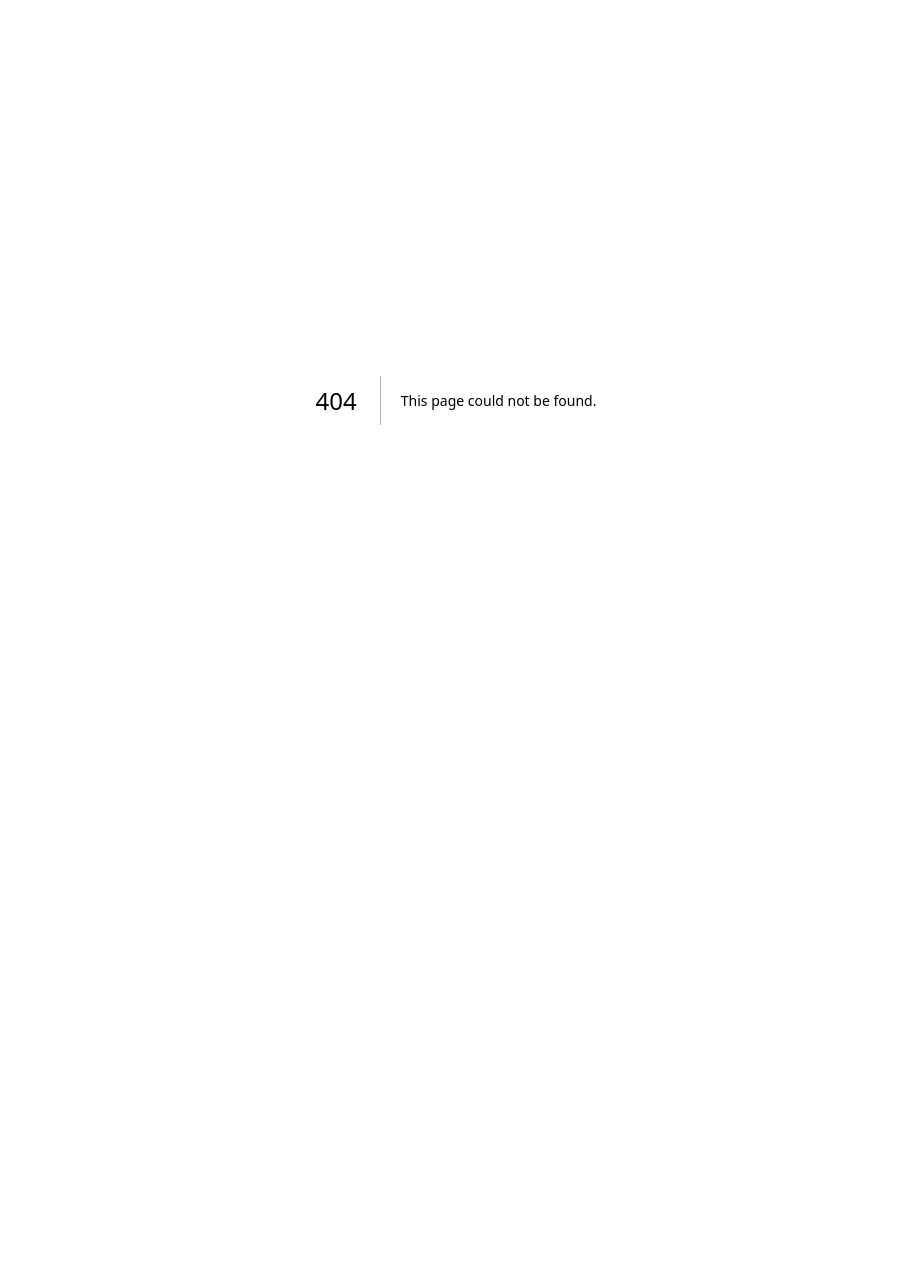
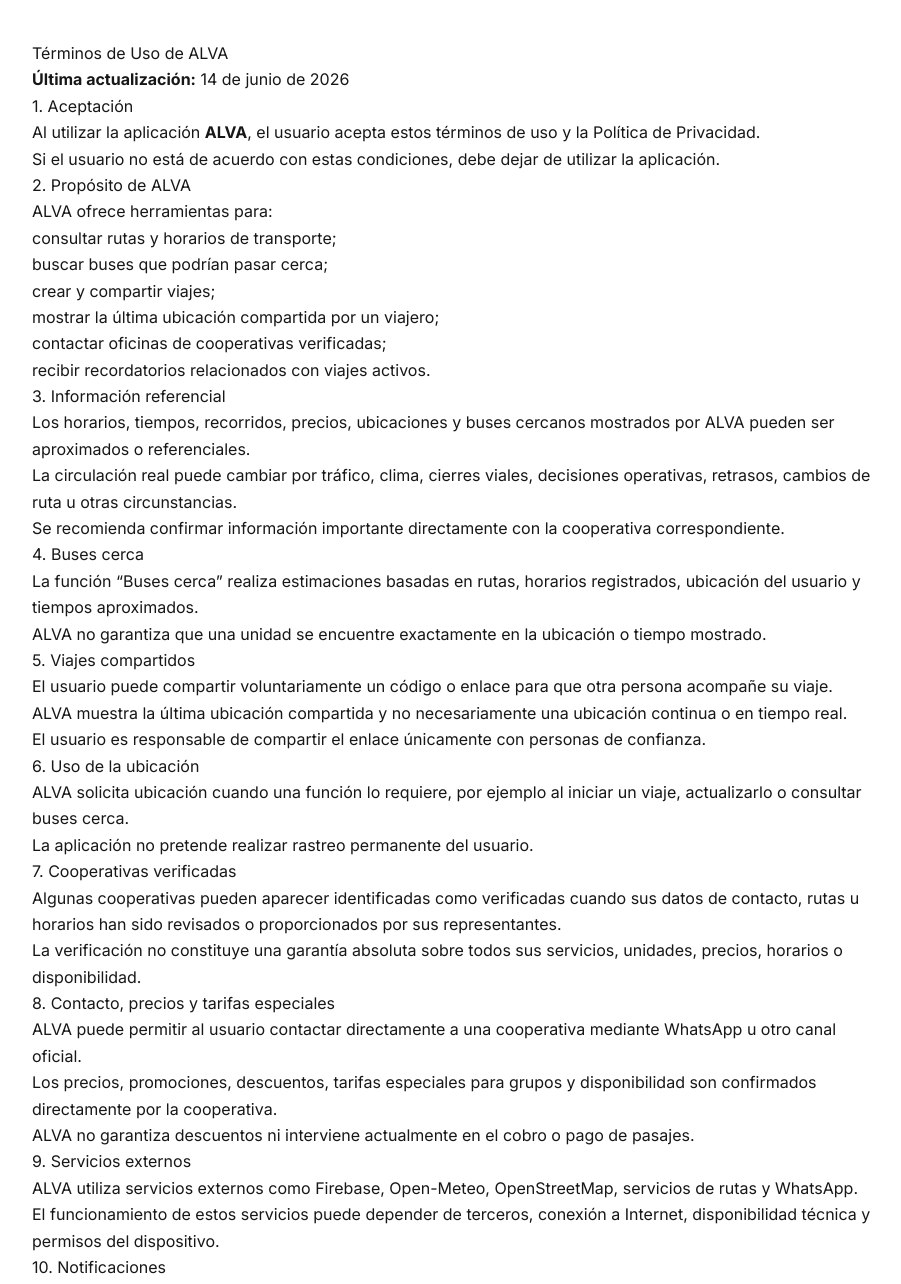
Before and after one commit to Diegoheriberto/quenux-web, a Next.js app: page /legal/terms/alva in a window 1280 px wide. Before the commit this address had no page. Shown: the top 1284 px of the page, without its empty margins (184-1085 px from the left). Before the commit the page ends 800 px from the top, so only its background shows below. Built offline with nearby package versions, Linux system fonts and the light colour scheme.

Commit message:
Add terms of use page for ALVA application
This file contains the terms of use for the ALVA application, outlining user acceptance, purpose, and responsibilities.

```diff
--- /dev/null
+++ b/app/legal/terms/alva/page.tsx
@@ -0,0 +1,227 @@
+export default function Page() {
+  return (
+    <main
+      style={{
+        maxWidth: 880,
+        margin: "40px auto",
+        padding: "0 16px",
+        lineHeight: 1.65,
+      }}
+    >
+      <h1>Términos de Uso de ALVA</h1>
+
+      <p>
+        <strong>Última actualización:</strong> 14 de junio de 2026
+      </p>
+
+      <h2>1. Aceptación</h2>
+
+      <p>
+        Al utilizar la aplicación <strong>ALVA</strong>, el usuario acepta estos
+        términos de uso y la Política de Privacidad.
+      </p>
+
+      <p>
+        Si el usuario no está de acuerdo con estas condiciones, debe dejar de
+        utilizar la aplicación.
+      </p>
+
+      <h2>2. Propósito de ALVA</h2>
+
+      <p>ALVA ofrece herramientas para:</p>
+
+      <ul>
+        <li>consultar rutas y horarios de transporte;</li>
+        <li>buscar buses que podrían pasar cerca;</li>
+        <li>crear y compartir viajes;</li>
+        <li>mostrar la última ubicación compartida por un viajero;</li>
+        <li>contactar oficinas de cooperativas verificadas;</li>
+        <li>recibir recordatorios relacionados con viajes activos.</li>
+      </ul>
+
+      <h2>3. Información referencial</h2>
+
+      <p>
+        Los horarios, tiempos, recorridos, precios, ubicaciones y buses cercanos
+        mostrados por ALVA pueden ser aproximados o referenciales.
+      </p>
+
+      <p>
+        La circulación real puede cambiar por tráfico, clima, cierres viales,
+        decisiones operativas, retrasos, cambios de ruta u otras circunstancias.
+      </p>
+
+      <p>
+        Se recomienda confirmar información importante directamente con la
+        cooperativa correspondiente.
+      </p>
+
+      <h2>4. Buses cerca</h2>
+
+      <p>
+        La función “Buses cerca” realiza estimaciones basadas en rutas, horarios
+        registrados, ubicación del usuario y tiempos aproximados.
+      </p>
+
+      <p>
+        ALVA no garantiza que una unidad se encuentre exactamente en la
+        ubicación o tiempo mostrado.
+      </p>
+
+      <h2>5. Viajes compartidos</h2>
+
+      <p>
+        El usuario puede compartir voluntariamente un código o enlace para que
+        otra persona acompañe su viaje.
+      </p>
+
+      <p>
+        ALVA muestra la última ubicación compartida y no necesariamente una
+        ubicación continua o en tiempo real.
+      </p>
+
+      <p>
+        El usuario es responsable de compartir el enlace únicamente con personas
+        de confianza.
+      </p>
+
+      <h2>6. Uso de la ubicación</h2>
+
+      <p>
+        ALVA solicita ubicación cuando una función lo requiere, por ejemplo al
+        iniciar un viaje, actualizarlo o consultar buses cerca.
+      </p>
+
+      <p>
+        La aplicación no pretende realizar rastreo permanente del usuario.
+      </p>
+
+      <h2>7. Cooperativas verificadas</h2>
+
+      <p>
+        Algunas cooperativas pueden aparecer identificadas como verificadas
+        cuando sus datos de contacto, rutas u horarios han sido revisados o
+        proporcionados por sus representantes.
+      </p>
+
+      <p>
+        La verificación no constituye una garantía absoluta sobre todos sus
+        servicios, unidades, precios, horarios o disponibilidad.
+      </p>
+
+      <h2>8. Contacto, precios y tarifas especiales</h2>
+
+      <p>
+        ALVA puede permitir al usuario contactar directamente a una cooperativa
+        mediante WhatsApp u otro canal oficial.
+      </p>
+
+      <p>
+        Los precios, promociones, descuentos, tarifas especiales para grupos y
+        disponibilidad son confirmados directamente por la cooperativa.
+      </p>
+
+      <p>
+        ALVA no garantiza descuentos ni interviene actualmente en el cobro o
+        pago de pasajes.
+      </p>
+
+      <h2>9. Servicios externos</h2>
+
+      <p>
+        ALVA utiliza servicios externos como Firebase, Open-Meteo,
+        OpenStreetMap, servicios de rutas y WhatsApp.
+      </p>
+
+      <p>
+        El funcionamiento de estos servicios puede depender de terceros,
+        conexión a Internet, disponibilidad técnica y permisos del dispositivo.
+      </p>
+
+      <h2>10. Notificaciones</h2>
+
+      <p>
+        ALVA puede enviar notificaciones locales o notificaciones mediante
+        servicios en la nube para recordar al usuario actualizar o finalizar un
+        viaje.
+      </p>
+
+      <p>
+        La recepción puede variar según el dispositivo, conexión, configuración
+        de batería, permisos y sistema operativo.
+      </p>
+
+      <h2>11. Uso adecuado</h2>
+
+      <p>El usuario se compromete a no:</p>
+
+      <ul>
+        <li>utilizar ALVA con fines ilícitos;</li>
+        <li>compartir información falsa intencionalmente;</li>
+        <li>intentar vulnerar la seguridad de la aplicación;</li>
+        <li>acosar a cooperativas, conductores, oficinas u otros usuarios;</li>
+        <li>utilizar códigos de viaje sin autorización.</li>
+      </ul>
+
+      <h2>12. Emergencias</h2>
+
+      <p>
+        ALVA no es un servicio de emergencia, seguridad pública, rescate ni
+        monitoreo profesional.
+      </p>
+
+      <p>
+        En caso de accidente, desaparición, delito o emergencia, el usuario debe
+        comunicarse con las autoridades o servicios correspondientes.
+      </p>
+
+      <h2>13. Limitación de responsabilidad</h2>
+
+      <p>
+        Quenux no se responsabiliza por retrasos, cambios de ruta, pérdida de
+        buses, decisiones de viaje, accidentes, fallas de terceros, falta de
+        conexión, información desactualizada o decisiones tomadas exclusivamente
+        con base en ALVA.
+      </p>
+
+      <h2>14. Propiedad intelectual</h2>
+
+      <p>
+        El nombre ALVA, su diseño, textos, estructura, código y elementos
+        originales pertenecen a Quenux, salvo contenidos pertenecientes a
+        terceros.
+      </p>
+
+      <h2>15. Cambios</h2>
+
+      <p>
+        Quenux podrá modificar estos términos para reflejar cambios legales,
+        técnicos o funcionales.
+      </p>
+
+      <p>
+        Las modificaciones se publicarán en esta misma página.
+      </p>
+
+      <h2>16. Contacto</h2>
+
+      <p>
+        Consultas:{" "}
+        <a href="mailto:contacto@quenux.com">contacto@quenux.com</a>
+      </p>
+
+      <footer
+        style={{
+          marginTop: "3rem",
+          paddingTop: "1.5rem",
+          borderTop: "1px solid #ddd",
+          textAlign: "center",
+          fontSize: "0.9rem",
+          color: "#777",
+        }}
+      >
+        © 2026 Quenux / ALVA — Todos los derechos reservados.
+      </footer>
+    </main>
+  );
+}
```
